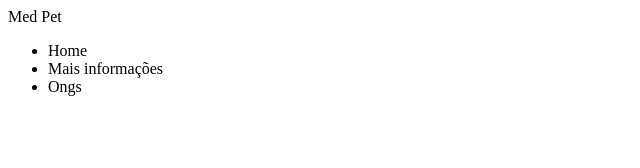
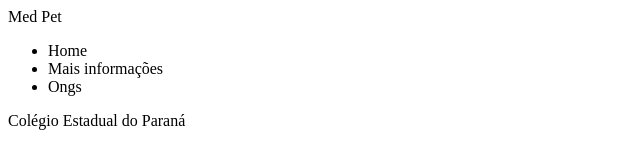
Before and after one commit to DaniIvanike/Agrinho, a plain HTML site: page index.html in a window 1280 px wide. Shown: the whole page, without its empty margins (0-640 px from the left). Drawn offline with Linux system fonts and the light colour scheme.

Commit message:
Colégio

```diff
--- a/index.html
+++ b/index.html
@@ -18,6 +18,7 @@
             <li><a>Mais informações</a></li>
             <li><a>Ongs</a></li>
          </ul>
+         <a>Colégio Estadual do Paraná</a>
       </nav>
    </header>
 
```
